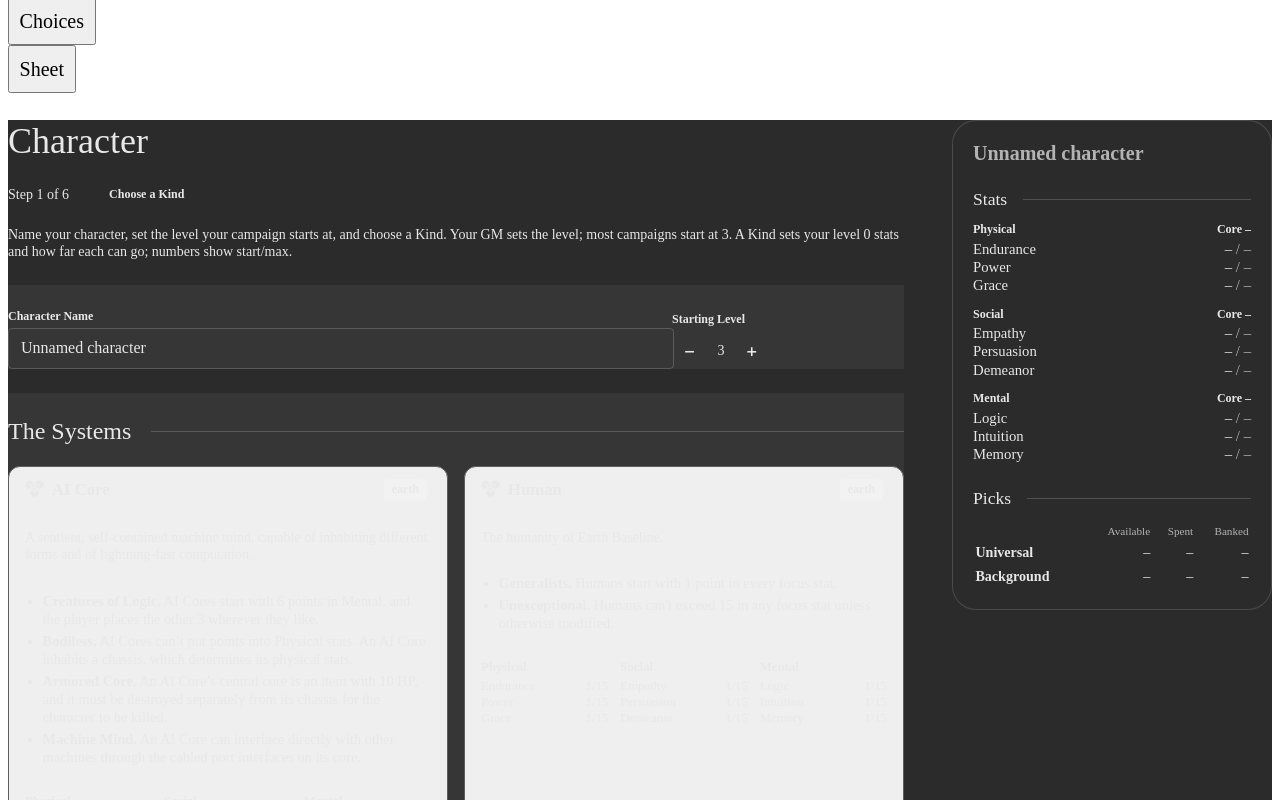
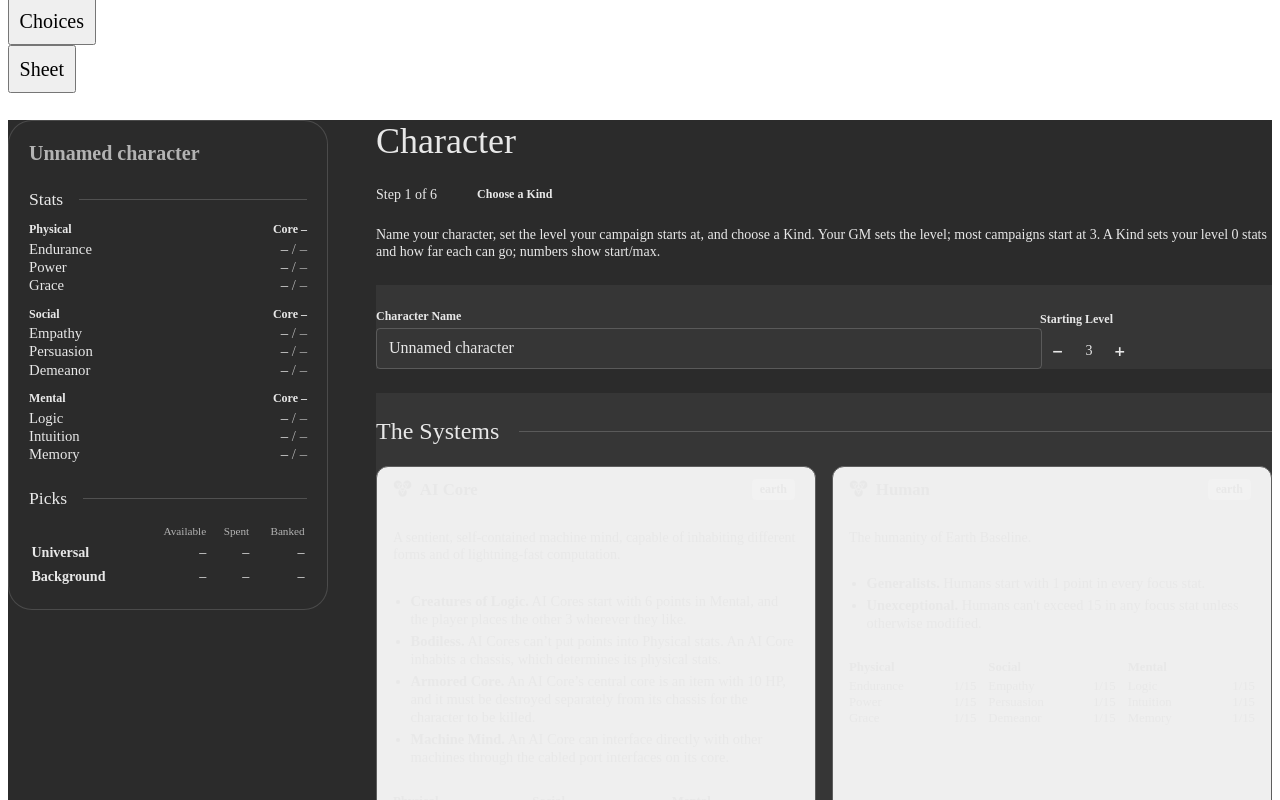
Before and after one commit to Ethanwelner/strange-frontiers-character-creator, a React (Vite) app: page / in a window 1280 px wide. Shown: the part 680-1480 px from the top of the page. Built offline with nearby package versions, Linux system fonts and the light colour scheme.

Commit message:
Character box in the left column, the step to its right
Co-Authored-By: Claude Opus 5.5 <noreply@anthropic.com>

```diff
--- a/src/app/App.tsx
+++ b/src/app/App.tsx
@@ -173,10 +173,15 @@ export function App() {
         </div>
       </header>
 
-      {/* The step on the left, the character box beside it. The Sheet already
+      {/* The character box on the left, the step beside it. The Sheet already
           shows everything the box does, so it gets the full width. */}
       <div className="section unlimited white-bg builder-panel">
         <div className={`container builder-body${step === "sheet" ? " no-side" : ""}`}>
+          {step !== "sheet" && (
+            <aside className="builder-side">
+              <ValidationPanel draft={draft} result={result} />
+            </aside>
+          )}
           <main>
             <StepErrors.Provider value={stepErrors}>
               {contentErrors.length > 0 && (
@@ -214,11 +219,6 @@ export function App() {
               </div>
             </StepErrors.Provider>
           </main>
-          {step !== "sheet" && (
-            <aside className="builder-side">
-              <ValidationPanel draft={draft} result={result} />
-            </aside>
-          )}
         </div>
       </div>
     </div>
--- a/src/app/styles.css
+++ b/src/app/styles.css
@@ -275,11 +275,11 @@
     margin-left: max(var(--sf-creator-left, 0px), (100% - 760px) / 2);
   }
 
-  /* The body: the step, then the character box in a column on the right, kept
-     in view while the step scrolls */
+  /* The body: the character box in a column on the left, kept in view while
+     the step scrolls, then the step */
   .builder-body {
     display: grid;
-    grid-template-columns: minmax(0, 1fr) minmax(260px, 320px);
+    grid-template-columns: minmax(260px, 320px) minmax(0, 1fr);
     gap: 48px;
   }
 
```
